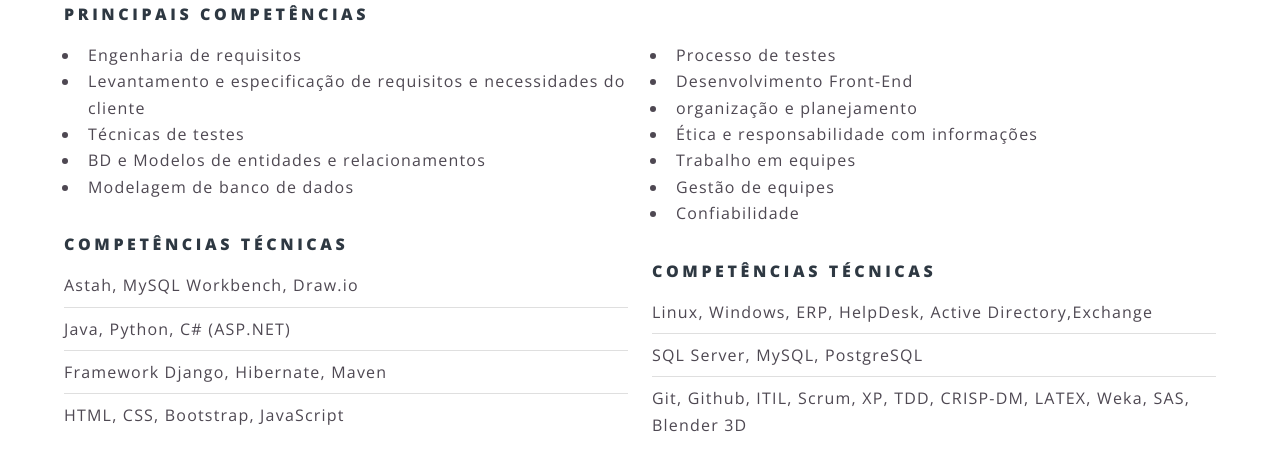
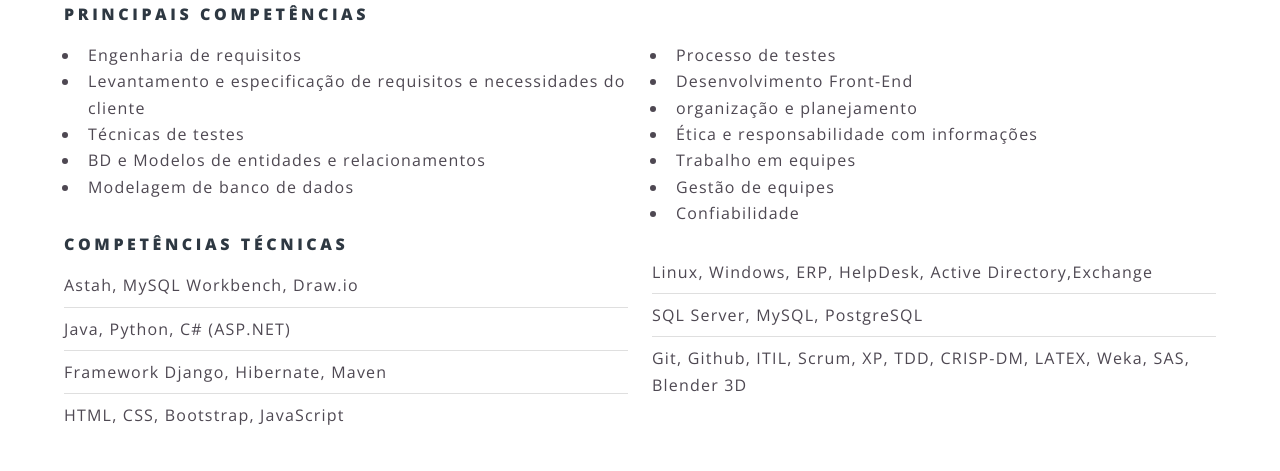
Before and after one commit to SaraFernandes/sarafernandes.github.io_sfdhgdfg, a Jekyll site: the page built from outras.html, in a window 1280 px wide and 900 px high, scrolled down 846 px, cut to the strip 0-473 px from the top of the window. Built offline with Jekyll 4.4.1, drawn with Linux system fonts in a browser that asks for light colours.

Commit message:
Update outras.html

```diff
--- a/outras.html
+++ b/outras.html
@@ -80,7 +80,7 @@ title: Outras
 							<li>Gestão de equipes</li>
 							<li>Confiabilidade</li>
 						</ul>
-						<h4>Competências Técnicas</h4>
+						<!--<h5>Principais Competências</h5>-->
 						<ul class="alt">
 							<li>Linux, Windows, ERP, HelpDesk, Active Directory,Exchange</li>
 							<li>SQL Server, MySQL, PostgreSQL</li>
```
